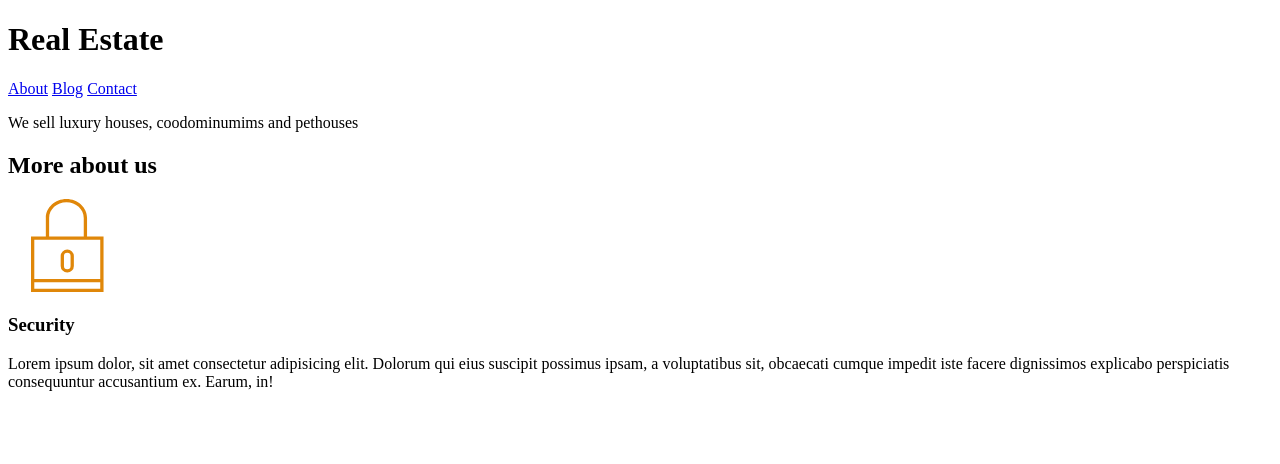
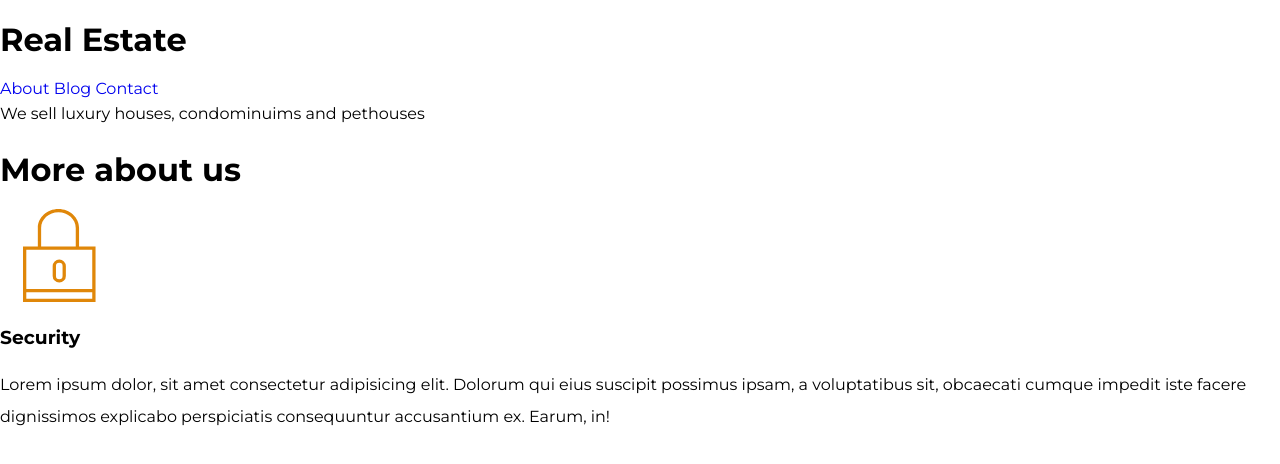
Before and after one commit to ctwohofakit/realEstate, a plain HTML site: page index.html in a window 1280 px wide. Drawn offline with Linux system fonts and the light colour scheme; a web font is replaced by a local one.

Commit message:
setting up the homework

```diff
--- a/index.html
+++ b/index.html
@@ -4,25 +4,31 @@
     <meta charset="UTF-8">
     <meta name="viewport" content="width=device-width, initial-scale=1.0">
     <title>Real Estate Home page</title>
-
+        <link rel="stylesheet" href="mystyle.css">
+        <link rel="preconnect" href="https://fonts.googleapis.com">
+        <link rel="preconnect" href="https://fonts.gstatic.com" crossorigin>
+        <link href="https://fonts.googleapis.com/css2?family=Moderustic:wght@300..800&family=Montserrat:ital,wght@0,100..900;1,100..900&display=swap" rel="stylesheet">
 </head>
 
 <body>
     <header>
         <h1>Real Estate</h1>
+
+    <nav>
+        <a href="./about.html">About</a>
+        <a href="./blog.html">Blog</a>
+        <a href="./contact.html">Contact</a>
+    </nav>
+        <p>We sell luxury houses, condominuims and pethouses</p>
     </header>
-    <nav>
-            <a href="./about.html">About</a>
-            <a href="./blog.html">Blog</a>
-            <a href="./contact.html">Contact</a>
-            <p>We sell luxury houses, coodominumims and pethouses</p>
+    <main>
         <h1>More about us</h1>
-        <img src="./image/icon1.svg" alt="lock icon">
-        <h3>Security</h3>
-        <p>Lorem ipsum dolor, sit amet consectetur adipisicing elit. Dolorum qui eius suscipit possimus ipsam, a voluptatibus sit, obcaecati cumque impedit iste facere dignissimos explicabo perspiciatis consequuntur accusantium ex. Earum, in!</p>
-
-
-    </nav>
+        <div>
+            <img src="./image/icon1.svg" alt="security icon">
+            <h3>Security</h3>
+            <p>Lorem ipsum dolor, sit amet consectetur adipisicing elit. Dolorum qui eius suscipit possimus ipsam, a voluptatibus sit, obcaecati cumque impedit iste facere dignissimos explicabo perspiciatis consequuntur accusantium ex. Earum, in!</p>
+        </div>
+    </main>
 
 </body>
 </html>
--- a/mystyle.css
+++ b/mystyle.css
@@ -0,0 +1,29 @@
+/*global*/
+*{
+    margin:0;
+    padding:0;
+
+}
+
+body{
+    font-family: "Montserrat", sans-serif;
+}
+p{
+    line-height: 2;
+}
+a{
+    text-decoration: none;
+}
+h1,h2,h3{
+    padding-top: 20px;
+    padding-bottom: 20px;
+}
+
+
+
+
+
+
+
+
+/*footer*/
```
